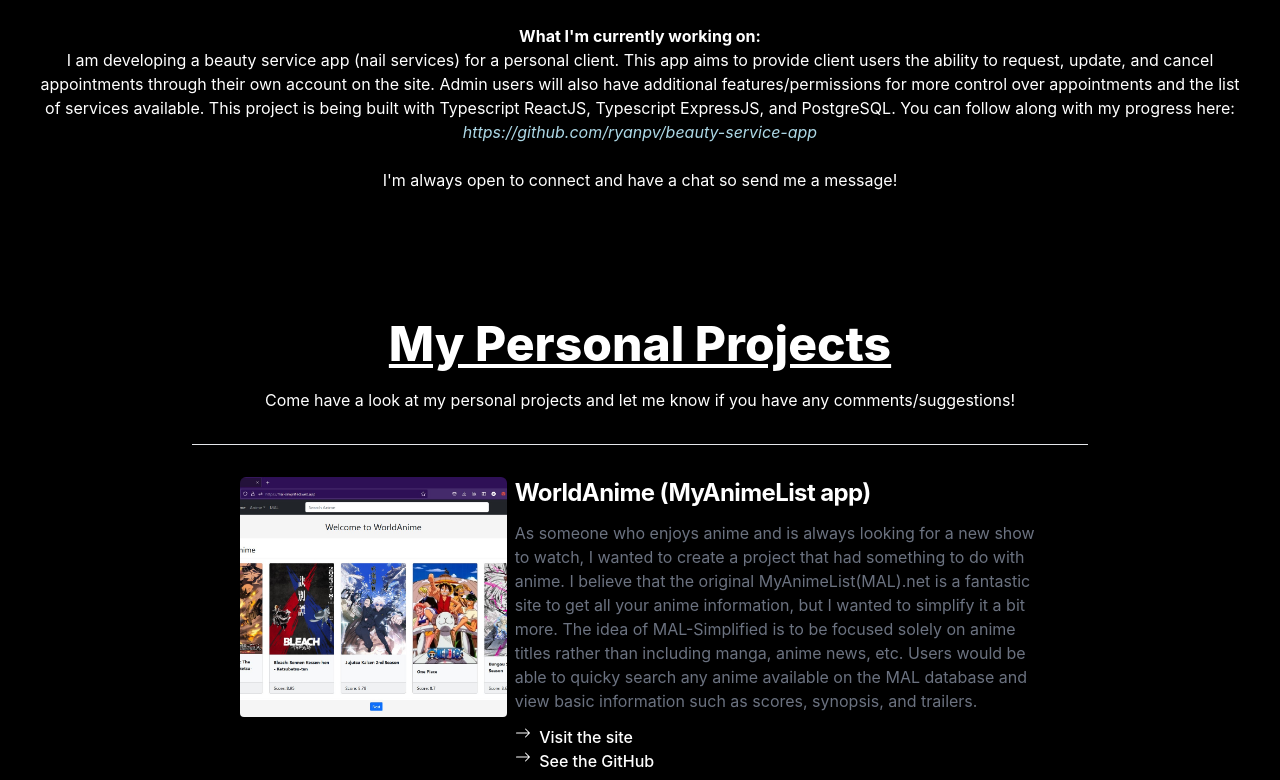
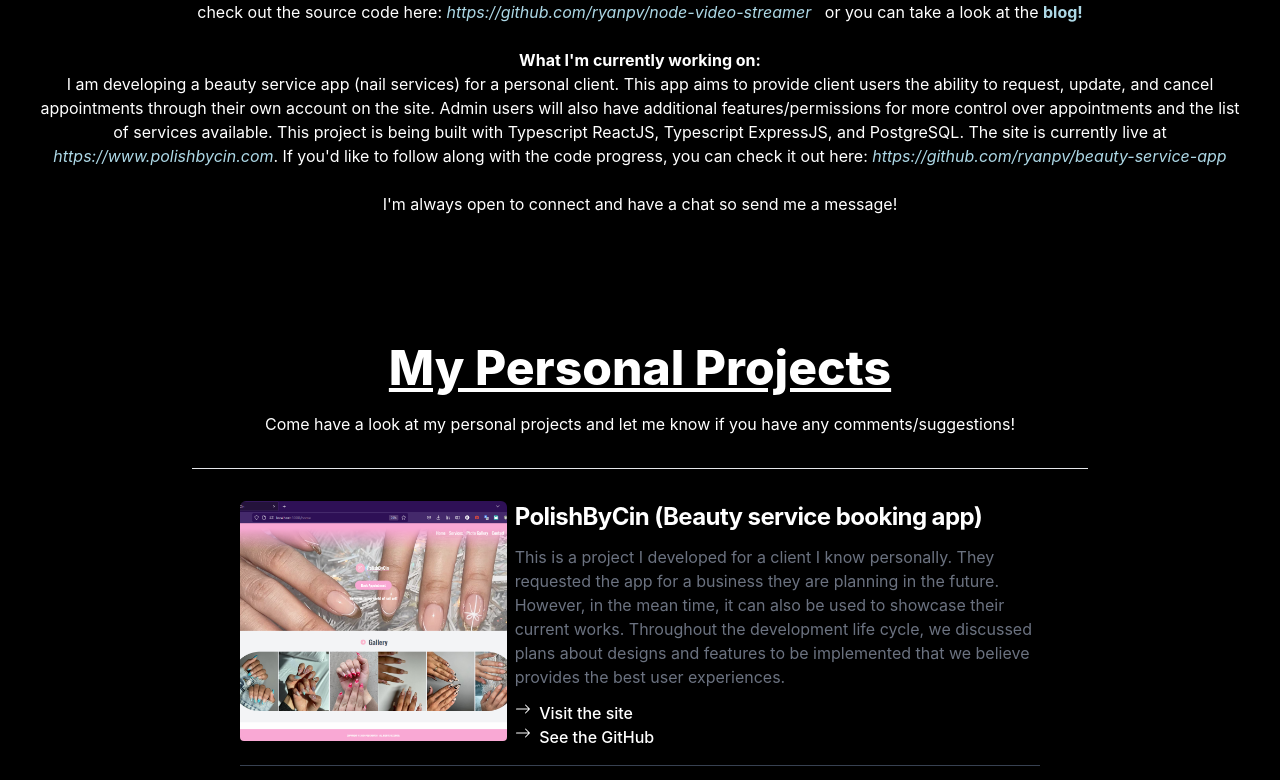
Before and after one commit to ryanpv/personal-site, a React (Create React App) app: page /#/ in a window 1280 px wide. Shown: the part 921-1701 px from the top of the page. Built offline with nearby package versions, Linux system fonts and the light colour scheme.

Commit message:
added new project

```diff
--- a/src/pages/homepage.js
+++ b/src/pages/homepage.js
@@ -35,7 +35,8 @@ export default function Homepage() {
               Hello World! I'm a full-stack developer with a bit more focus on backend development as I enjoy working with data, databases, servers, and apis.
               I currently work as a Registered Nurse in the Greater Toronto Area of Ontario, Canada, but currently looking to transition into a full-time software developer.
               I love technology, solving puzzles and also enjoy learning new things to improve myself, which is what made me gravitate towards software development.
-              As a software developer, I am seeking for more opportunities to improve my skills and develop better software while learning how to elevate those around me.
+              As a software developer, I am seeking for more opportunities to improve my skills and develop better solutions for imrpoved user experiences while learning
+              how to elevate those around me.
               <br></br>
               <br></br>
 
@@ -60,7 +61,8 @@ export default function Homepage() {
               <br></br>
               I am developing a beauty service app (nail services) for a personal client. This app aims to provide client users the ability to request, update, and cancel appointments through their
               own account on the site. Admin users will also have additional features/permissions for more control over appointments and the list of services available. This project is being built with Typescript ReactJS,
-              Typescript ExpressJS, and PostgreSQL. You can follow along with my progress here: <a href='https://github.com/ryanpv/beauty-service-app' target='_blank' rel='noreferrer'><i style={{color: "lightblue"}}>https://github.com/ryanpv/beauty-service-app</i></a>
+              Typescript ExpressJS, and PostgreSQL. The site is currently live at <a href='https://www.polishbycin.com' target='_blank' rel='noreferrer'><i style={{color: "lightblue"}}>https://www.polishbycin.com</i></a>.
+              If you'd like to follow along with the code progress, you can check it out here: <a href='https://github.com/ryanpv/beauty-service-app' target='_blank' rel='noreferrer'><i style={{color: "lightblue"}}>https://github.com/ryanpv/beauty-service-app</i></a>
               <br></br>
               <br></br>
 
--- a/src/pages/projects.js
+++ b/src/pages/projects.js
@@ -14,6 +14,36 @@ export default function PersonalProjects() {
           </div>
           <div className='container'>
             <div className='m-4 flex flex-col divide-y divide-gray-700'>
+{/* ////////////////////////////////// POLISHBYCIN BEAUTY SERVICE APP ///////////////////////////////////// */}
+              <div className='py-4 flex justify-center'>
+                <div className='w-full flex flex-col lg:flex-row'>
+                  <div className='lg:w-1/3 h-full overflow-hidden rounded-md'>
+                    <img className='rounded object-cover object-center md:h-36 lg:h-60' alt="WorldAnime" src={require("../polishbycin-screenshot.png")} />
+                  </div>
+                  <div className='md:w-2/3 flex flex-col'>
+                    <div className='p-y-6 pl-2'>
+                      <h2 className='text-white mb-3 text-2xl font-bold leading-8 tracking-tight'>
+                        PolishByCin (Beauty service booking app)
+                      </h2>
+                    </div>
+                    <p className='pl-2 prose mb-3 max-w-none text-gray-500 dark:text-gray-400'>
+                    This is a project I developed for a client I know personally. They requested the app for a business they are planning in the future. However, in the mean time, it can also be used to showcase their current works. Throughout the development life cycle, we discussed plans about designs and features to be implemented that we believe provides the best user experiences.
+                    </p>
+                    <a className='pl-2 text-base text-white font-medium leading-6 text-primary-500 hover:text-primary-600 dark:hover:text-primary-400' href='https://www.polishbycin.com' target='_blank' rel='noreferrer'>
+                      <div className='flex m'>
+                        <BsArrowRight />
+                        &nbsp; Visit the site
+                      </div>
+                    </a>
+                    <a className='pl-2 text-base text-white font-medium leading-6 text-primary-500 hover:text-primary-600 dark:hover:text-primary-400' href='https://github.com/ryanpv/beauty-service-app' target='_blank' rel='noreferrer'>
+                      <div className='flex m'>
+                        <BsArrowRight />
+                        &nbsp; See the GitHub
+                      </div>
+                    </a>
+                  </div>
+                </div>
+              </div>
 {/* ////////////////////////////////// WORLD ANIME APP ///////////////////////////////////// */}
               <div className='py-4 flex justify-center'>
                 <div className='w-full flex flex-col lg:flex-row'>
```
Also changed, not shown: src/polishbycin-screenshot.png (added), 1 other file (tests, documents, lock files or other folders).
